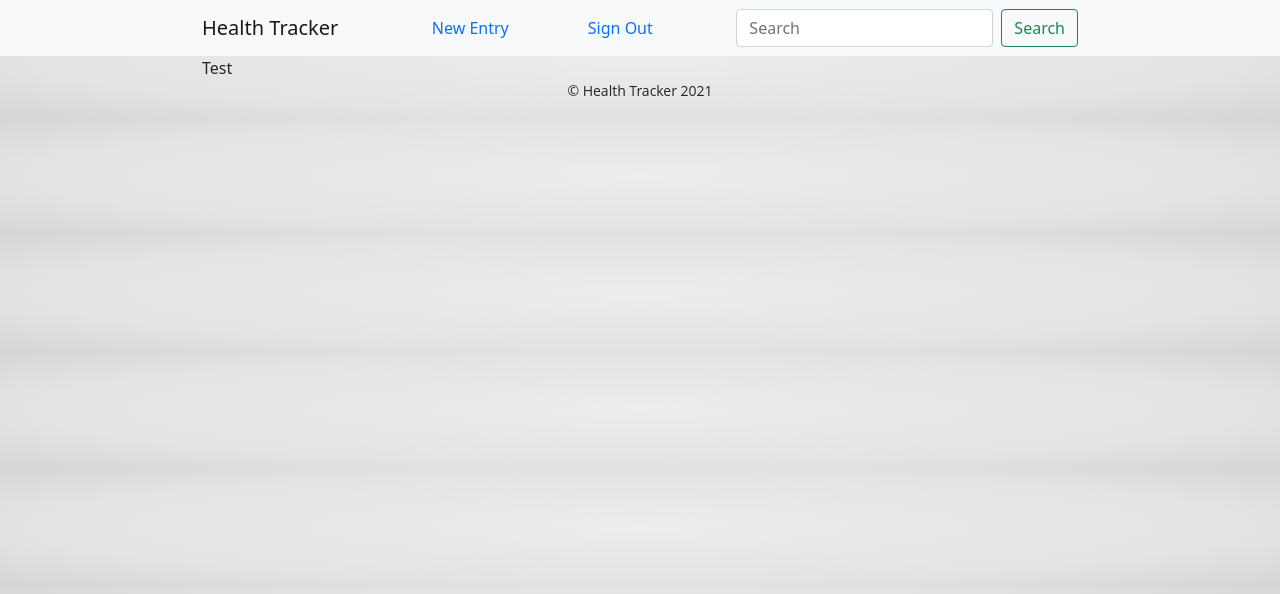
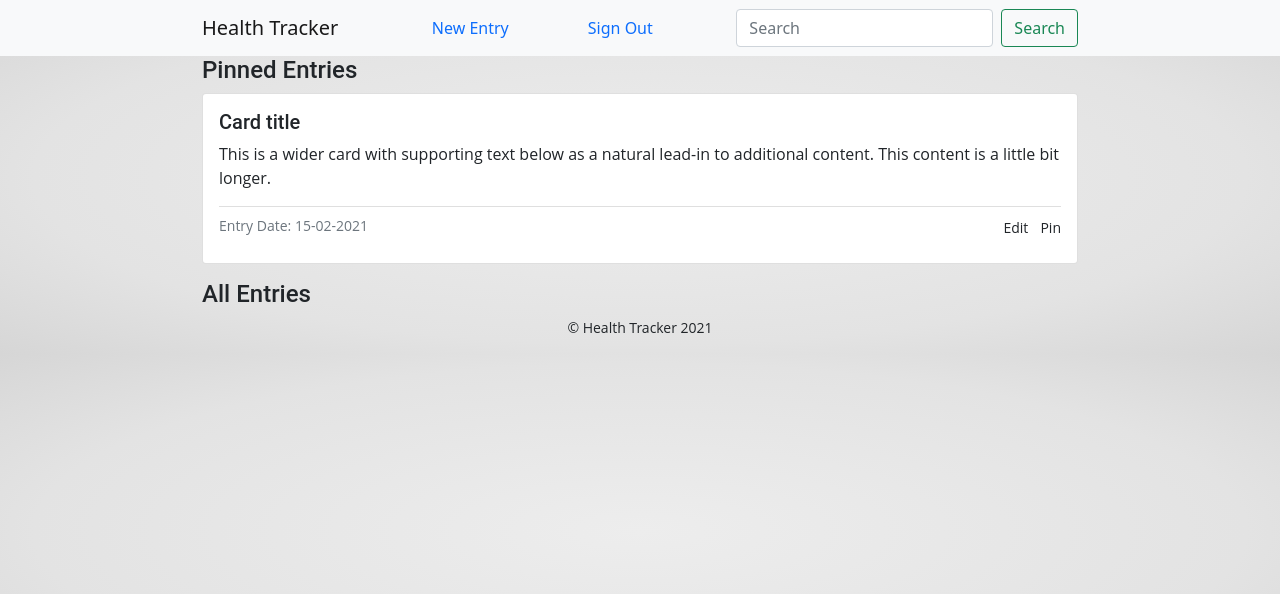
Before and after one commit to JakubMrowicki/health-tracker, a Flask app: page / in a window 1280 px wide. Shown: the top 594 px of the page. Run offline with Flask 2, Linux system fonts and the light colour scheme; the visitor is signed in with stand-in values (Sample User, id 1); some libraries are stand-ins or nearby versions.

Commit message:
add diary entry card

```diff
--- a/app.py
+++ b/app.py
@@ -38,10 +38,13 @@ def home():
     try:
         if session["user"]:
             # if logged in, take to the dashboard
-            return render_template("feed.html")
+            return feed()
     except KeyError:
         return render_template("welcome.html")
 
+
+def feed():
+    return render_template("feed.html")
 
 @app.route("/signout")
 def signout():
--- a/static/css/style.css
+++ b/static/css/style.css
@@ -44,6 +44,9 @@ li a {
     display: none;
 }
 
+.card-body {
+    padding: 1rem 1rem 0 1rem;
+}
 /*Overrides End*/
 
 
--- a/templates/feed.html
+++ b/templates/feed.html
@@ -1,4 +1,26 @@
 {% extends "base.html" %}
 {% block content %}
-Test
+    <h4>Pinned Entries</h4>
+        <div class="card mb-3">
+            <div class="card-body">
+                <h5 class="card-title">Card title</h5>
+                <p class="card-text">This is a wider card with supporting text below as a natural lead-in to additional content. This content is a little bit longer.</p>
+                <div class="card-footer bg-transparent px-0">
+                    <div class="row">
+                        <div class="col-md d-flex justify-content-between">
+                            <small class="text-muted">Entry Date: 15-02-2021</small>
+                            <ul class="list-inline p-0">
+                                <li class="list-inline-item">
+                                    <small>Edit</small>
+                                </li>
+                                <li class="list-inline-item">
+                                    <small>Pin</small>
+                                </li>
+                            </ul>
+                        </div>
+                    </div>
+                </div>
+            </div>
+        </div>
+    <h4>All Entries</h4>
 {% endblock%}
```
